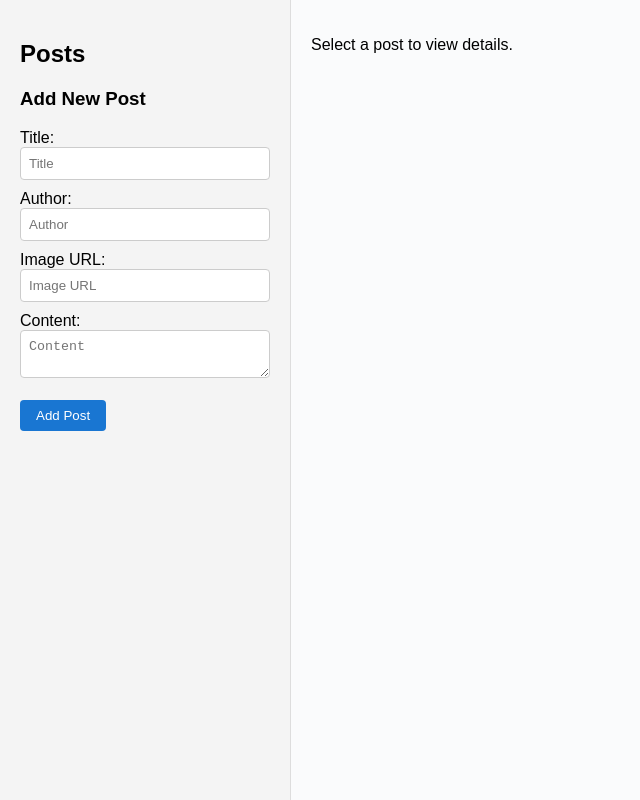
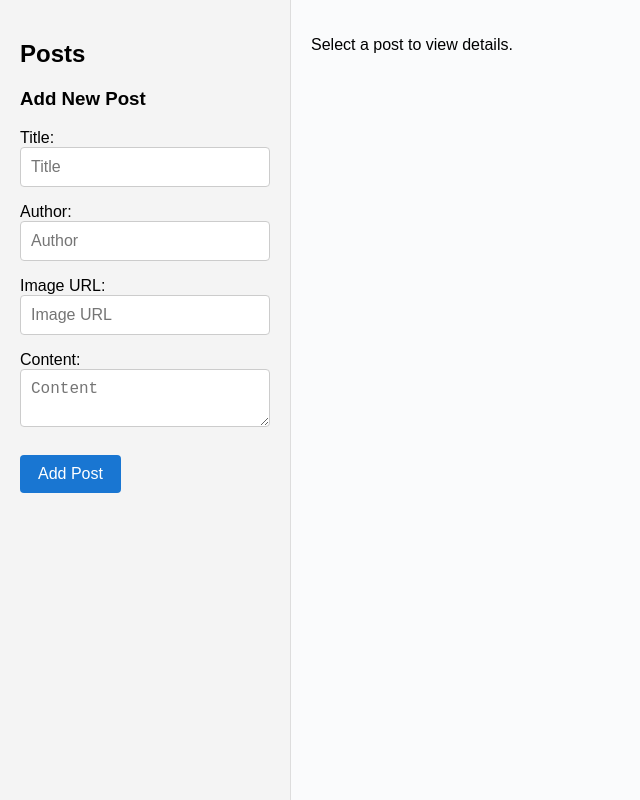
Before and after one commit to EdrickMuthamia/Blog-app, a plain HTML site: page index.html in a window 1280 px wide. Shown: the whole page, without its empty margins (0-640 px from the left). Drawn offline with Linux system fonts and the light colour scheme; no server answers.

Commit message:
Enhance CSS styles for improved layout and user experience

```diff
--- a/css/styles.css
+++ b/css/styles.css
@@ -6,10 +6,11 @@ body {
 #container {
   display: flex;
   min-height: 100vh;
+  box-shadow: 0 2px 8px rgba(0,0,0,0.06);
 }
 #sidebar {
   width: 250px;
-  background: #f4f4f4;
+  background: #f4f4f4; /* lighter for contrast */
   padding: 20px;
   border-right: 1px solid #ddd;
 }
@@ -43,15 +44,16 @@ form {
   margin-top: 20px;
 }
 input, textarea {
-  padding: 8px;
-  margin-bottom: 10px;
+  padding: 10px;
+  margin-bottom: 16px;
   border: 1px solid #ccc;
   border-radius: 4px;
   width: 100%;
   box-sizing: border-box;
+  font-size: 1rem;
 }
 button {
-  padding: 8px 16px;
+  padding: 10px 18px;
   margin-top: 8px;
   border: none;
   border-radius: 4px;
@@ -59,9 +61,11 @@ button {
   color: white;
   cursor: pointer;
   transition: background 0.2s;
+  font-size: 1rem;
 }
 button:hover {
   background: #1565c0;
+  cursor: pointer;
 }
 .hidden {
   display: none;
```
